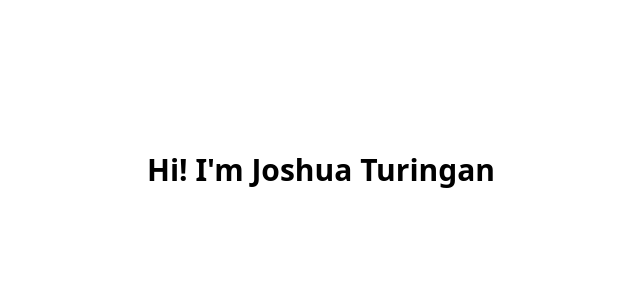
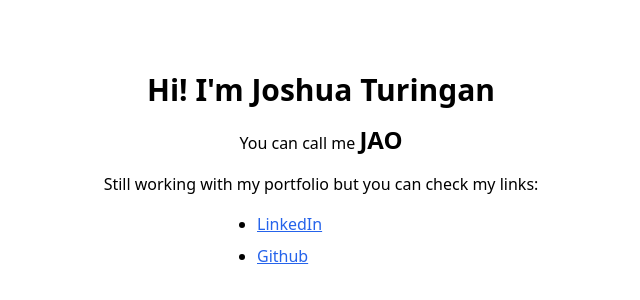
Before and after one commit to jaotors/jaotors.github.io, a plain HTML site: page index.html in a window 1280 px wide. Shown: the part 230-530 px from the top of the page, without its empty margins (319-959 px from the left). Drawn offline with nearby package versions, Linux system fonts and the light colour scheme.

Commit message:
Update homepage

```diff
--- a/index.html
+++ b/index.html
@@ -12,8 +12,28 @@
     <script src="https://cdn.tailwindcss.com"></script>
   </head>
   <body>
-    <main class="flex flex-col justify-center items-center h-[100dvh]">
-      <h1 class="text-3xl font-black font-">Hi! I'm Joshua Turingan</h1>
+    <main class="flex flex-col justify-center gap-4 items-center h-[100dvh]">
+      <h1 class="text-3xl font-black">Hi! I'm Joshua Turingan</h1>
+      <h2>You can call me <strong class="text-2xl">JAO</strong></h2>
+      <p>Still working with my portfolio but you can check my links:</p>
+      <ul class="max-w-32 w-full mx-auto list-disc flex flex-col gap-2">
+        <li>
+          <a
+            class="text-blue-600 underline"
+            href="https://www.linkedin.com/in/jaotors/"
+            target="_blank"
+            >LinkedIn</a
+          >
+        </li>
+        <li>
+          <a
+            class="text-blue-600 underline"
+            href="https://www.github.com/in/jaotors/"
+            target="_blank"
+            >Github</a
+          >
+        </li>
+      </ul>
     </main>
   </body>
 </html>
```
